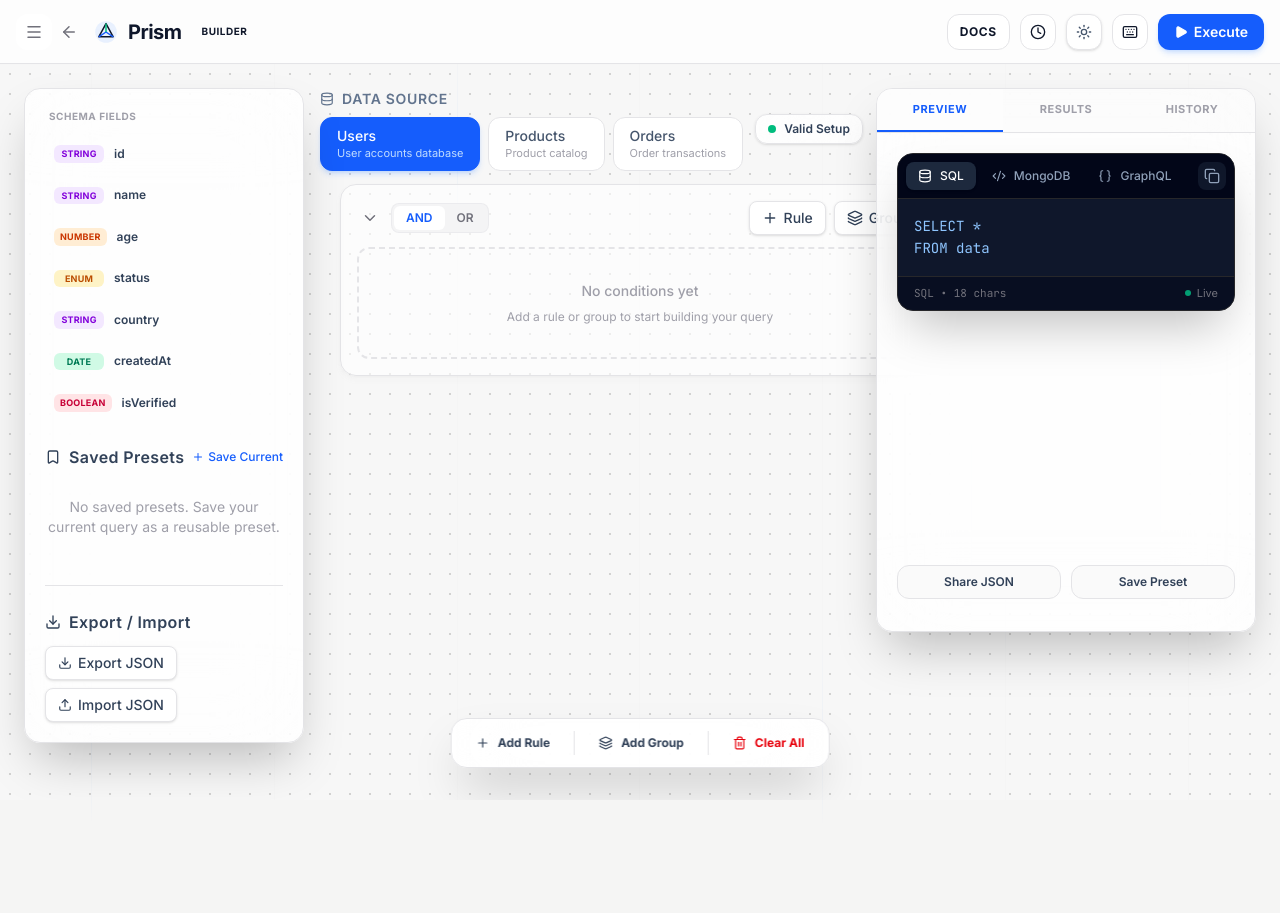
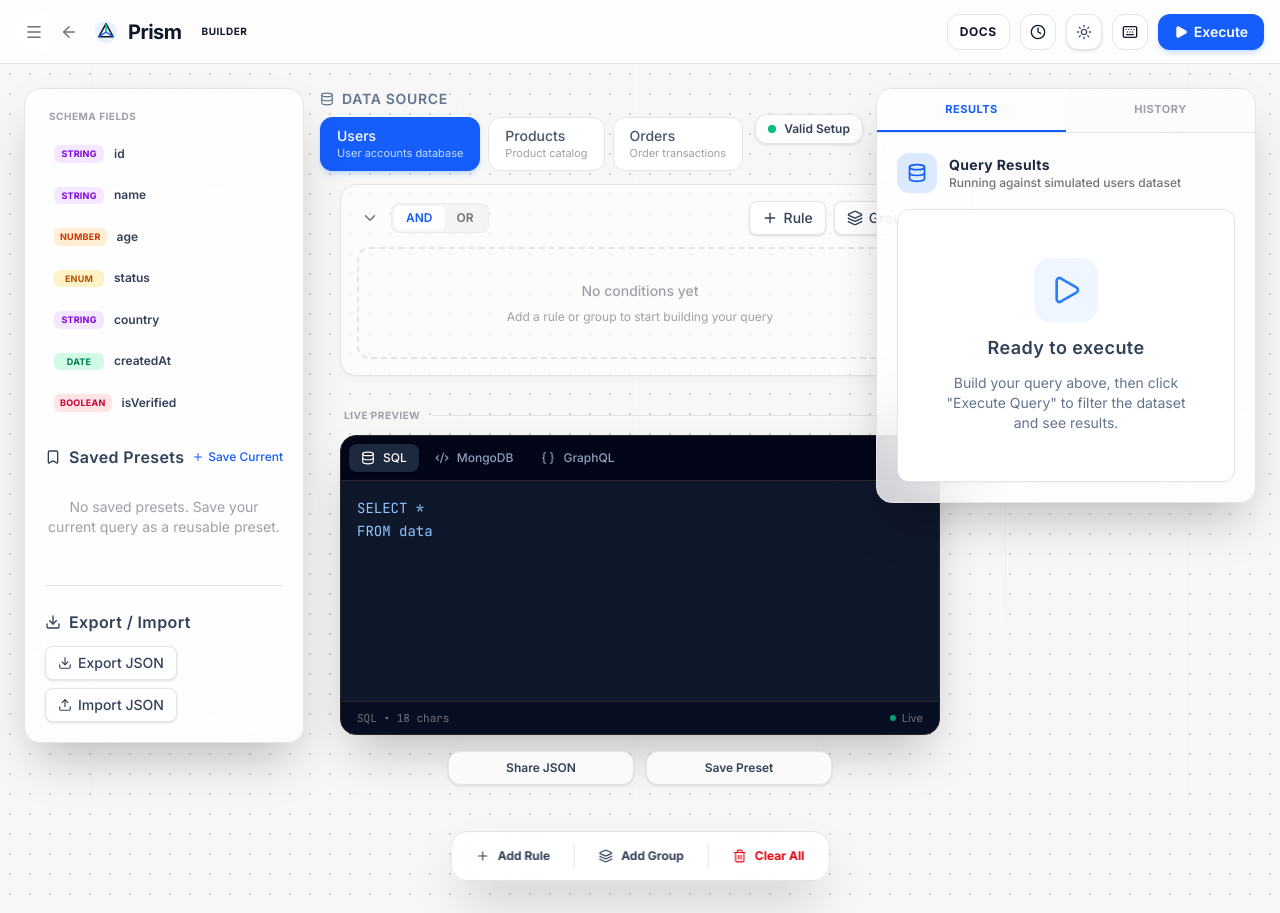
Before and after one commit to AgboolaAgbeniga/query-forge, a Next.js app: page /builder in a window 1280 px wide. Before the commit the page ends 800 px from the top, so only its background shows below. Built offline with nearby package versions, Linux system fonts and the light colour scheme.

Commit message:
feat(ui): inline live preview below visual builder

```diff
--- a/src/app/builder/page.tsx
+++ b/src/app/builder/page.tsx
@@ -37,7 +37,7 @@
 import { AnimatePresence, motion } from 'framer-motion';
 
 export default function BuilderPage() {
-  const [activeRightTab, setActiveRightTab] = useState<'preview' | 'results' | 'history'>('preview');
+  const [activeRightTab, setActiveRightTab] = useState<'results' | 'history'>('results');
   const [showShortcuts, setShowShortcuts] = useState(false);
   const [isHydrated, setIsHydrated] = useState(false);
   const [isMobileSidebarOpen, setIsMobileSidebarOpen] = useState(false);
@@ -307,7 +307,7 @@
         <aside className="w-full lg:w-[380px] flex flex-col lg:absolute top-6 right-6 lg:max-h-[calc(100vh-112px)] bg-white/80 dark:bg-[#0a0a0a]/80 backdrop-blur-2xl border-t lg:border border-zinc-200 dark:border-white/10 lg:shadow-2xl lg:rounded-2xl overflow-hidden z-40 mt-4 lg:mt-0">
           {/* Tab buttons */}
           <div className="flex border-b border-zinc-200 dark:border-white/10 bg-zinc-50/50 dark:bg-transparent">
-            {(['preview', 'results', 'history'] as const).map((tab) => (
+            {(['results', 'history'] as const).map((tab) => (
               <button
                 key={tab}
                 onClick={() => setActiveRightTab(tab)}
@@ -325,23 +325,6 @@
 
           {/* Tab contents */}
           <div className="flex-1 lg:overflow-y-auto p-5 custom-scrollbar">
-            {activeRightTab === 'preview' && (
-              <div className="h-full flex flex-col">
-                <div className="flex-1 min-h-[400px]">
-                  <ErrorBoundary>
-                    <PreviewPane />
-                  </ErrorBoundary>
-                </div>
-                <div className="flex gap-2.5 mt-3 mb-3">
-                  <button className="flex-1 py-2 text-xs font-semibold text-slate-700 dark:text-zinc-300 bg-zinc-50 dark:bg-white/5 hover:bg-zinc-100 dark:hover:bg-white/10 border border-zinc-200 dark:border-white/10 rounded-xl transition-all">
-                    Share JSON
-                  </button>
-                  <button className="flex-1 py-2 text-xs font-semibold text-slate-700 dark:text-zinc-300 bg-zinc-50 dark:bg-white/5 hover:bg-zinc-100 dark:hover:bg-white/10 border border-zinc-200 dark:border-white/10 rounded-xl transition-all">
-                    Save Preset
-                  </button>
-                </div>
-              </div>
-            )}
 
             {activeRightTab === 'results' && (
               <div className="flex flex-col h-full gap-4">
@@ -387,15 +370,40 @@
 
         {/* THE MAIN CANVAS (Query Tree) */}
         <div className="w-full flex-1 lg:h-full overflow-visible lg:overflow-auto pt-4 lg:pt-24 pb-32 px-4 lg:px-[340px] custom-scrollbar flex justify-center">
-          <div className="max-w-4xl w-full">
-            <div className="mb-6 flex justify-center">
+          <div className="max-w-4xl w-full flex flex-col gap-8">
+            <div>
+              <div className="mb-6 flex justify-center">
+                <ErrorBoundary>
+                  <ValidationSummary errors={validationErrors} rulesCount={Object.keys(store.rules).length} />
+                </ErrorBoundary>
+              </div>
               <ErrorBoundary>
-                <ValidationSummary errors={validationErrors} rulesCount={Object.keys(store.rules).length} />
+                <QueryBuilder />
               </ErrorBoundary>
             </div>
-            <ErrorBoundary>
-              <QueryBuilder />
-            </ErrorBoundary>
+
+            {/* INLINE LIVE PREVIEW */}
+            <div className="w-full">
+              <div className="flex items-center gap-2 mb-3">
+                <span className="text-[10px] font-bold uppercase tracking-wider text-zinc-400 dark:text-zinc-500 px-1">
+                  Live Preview
+                </span>
+                <div className="h-px flex-1 bg-zinc-200 dark:bg-white/5" />
+              </div>
+              <ErrorBoundary>
+                <div className="h-[300px]">
+                  <PreviewPane />
+                </div>
+              </ErrorBoundary>
+              <div className="flex gap-3 mt-4 w-full max-w-sm mx-auto">
+                <button className="flex-1 py-2 text-xs font-semibold text-slate-700 dark:text-zinc-300 bg-zinc-50 dark:bg-white/5 hover:bg-zinc-100 dark:hover:bg-white/10 border border-zinc-200 dark:border-white/10 rounded-xl transition-all shadow-sm">
+                  Share JSON
+                </button>
+                <button className="flex-1 py-2 text-xs font-semibold text-slate-700 dark:text-zinc-300 bg-zinc-50 dark:bg-white/5 hover:bg-zinc-100 dark:hover:bg-white/10 border border-zinc-200 dark:border-white/10 rounded-xl transition-all shadow-sm">
+                  Save Preset
+                </button>
+              </div>
+            </div>
           </div>
         </div>
 
--- a/src/lib/useBuilderShortcuts.ts
+++ b/src/lib/useBuilderShortcuts.ts
@@ -4,7 +4,7 @@
 interface BuilderShortcutsProps {
   setShowShortcuts: React.Dispatch<React.SetStateAction<boolean>>;
   setShowClearAllConfirm: React.Dispatch<React.SetStateAction<boolean>>;
-  setActiveRightTab: React.Dispatch<React.SetStateAction<'preview' | 'history' | 'results'>>;
+  setActiveRightTab: React.Dispatch<React.SetStateAction<'history' | 'results'>>;
 }
 
 export function useBuilderShortcuts({
```
